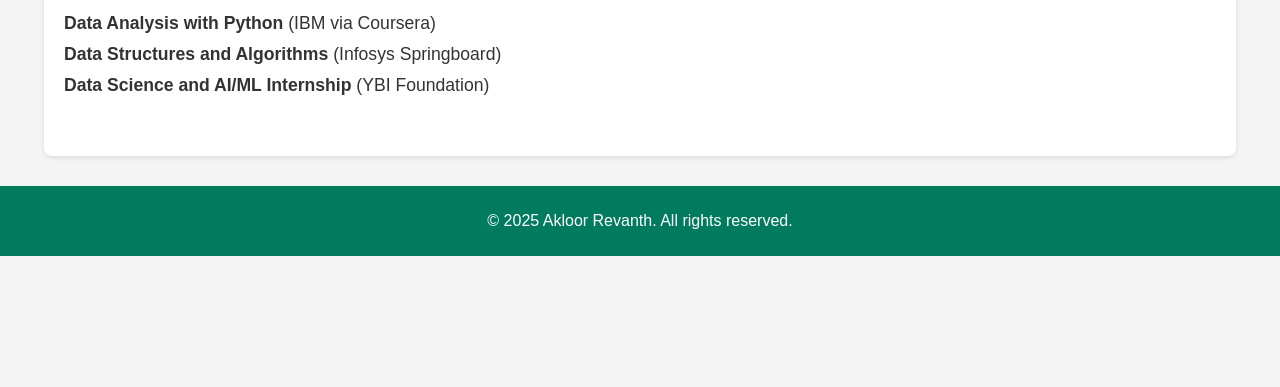
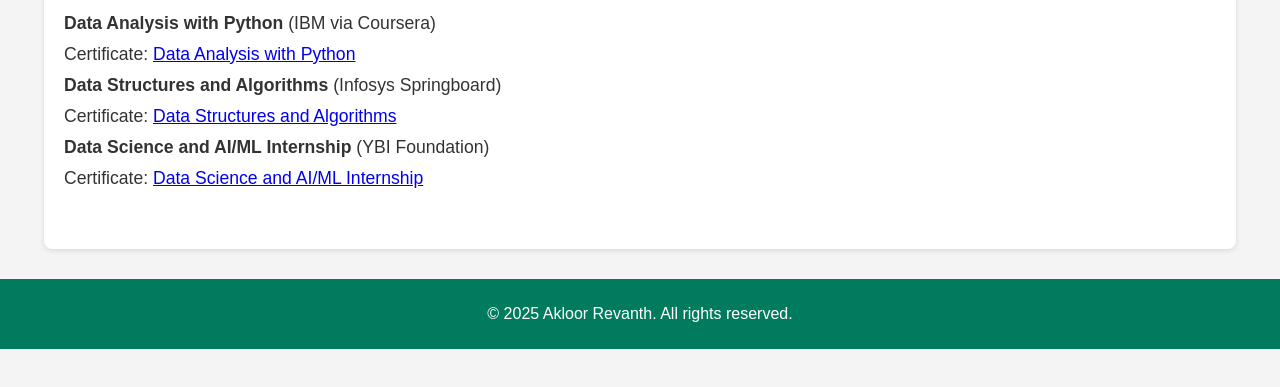
Before and after one commit to AkloorRevanth/PORTFOLIO, a plain HTML site: page certifications.html in a window 1280 px wide. Shown: the part 273-660 px from the top of the page. Drawn offline with Linux system fonts and the light colour scheme.

Commit message:
Update certifications.html

```diff
--- a/certifications.html
+++ b/certifications.html
@@ -26,8 +26,13 @@
             <h2>Certifications</h2>
             <ul>
                 <li><strong>Data Analysis with Python</strong> (IBM via Coursera)</li>
+                <li>Certificate: <a href="https://www.coursera.org/account/accomplishments/verify/RLVN3CK5HCH4">Data Analysis with Python</a></li>
                 <li><strong>Data Structures and Algorithms</strong> (Infosys Springboard)</li>
+                <li>Certificate: <a href="file:///C:/Users/User/AppData/Local/Microsoft/Windows/INetCache/IE/NG8VNI2X/1-8e9b600c-d41f-4b4f-93b3-29af0d7b8d72%20(1)[1].pdf" target="_blank" download>Data Structures and Algorithms</a></li>
+
                 <li><strong>Data Science and AI/ML Internship</strong> (YBI Foundation)</li>
+                <li>Certificate: <a href="https://www.ybifoundation.org/certificate-validation?credentialId=48D9TZKC9WV6F">Data Science and AI/ML Internship</a></li>
+
             </ul>
         </section>
     </div>
```
